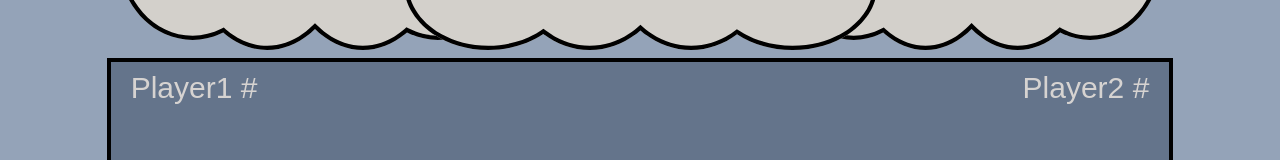
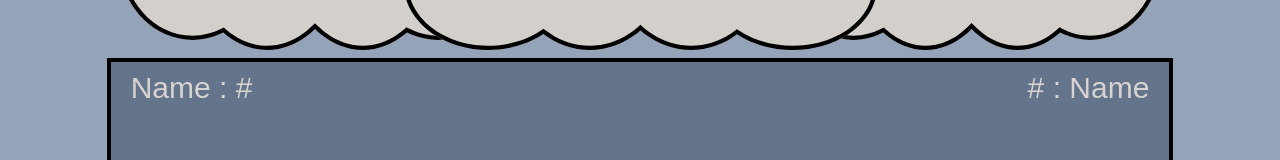
Before and after one commit to fahsanu/Netcentric-RainyWords, a Next.js app in the folder client/: page /gamePage in a window 1280 px wide. Shown: the part 220-380 px from the top of the page. Built offline with nearby package versions, Linux system fonts and the light colour scheme; a web font is replaced by a local one.

Commit message:
change waiting page to match page

```diff
--- a/client/src/app/gamePage/page.tsx
+++ b/client/src/app/gamePage/page.tsx
@@ -15,10 +15,10 @@ export default function gamePage() {
       <div className="w-full h-screen flex justify-center">
         <div className="relative justify-self-center w-10/12 h-2/4 bg-slate-500 border-4 border-black pt-10">
           <h1 className="absolute text-stone-300 text-3xl top-2 left-5">
-            Player1 #
+            Name : #
           </h1>
           <h1 className="absolute text-stone-300 text-3xl top-2 right-5">
-            Player2 #
+            # : Name
           </h1>
         </div>
         <div className="absolute justify-center bottom-96">
--- a/client/src/app/matchPage/page.tsx
+++ b/client/src/app/matchPage/page.tsx
@@ -1,9 +1,9 @@
 import React from "react";
 
-export default function WaitingPage() {
+export default function MatchPage() {
   return (
-    <div className="min-h-screen flex flex-col items-center justify-center bg-slate-400">
-      <h1 className="text-9xl font-bold pt-20 tracking-tighter pb-32 font-outline-2 top-28 text-center text-stone-300">
+    <div className="h-screen flex flex-col items-center justify-center bg-slate-400">
+      <h1 className="text-9xl font-bold pt-20 tracking-tighter pb-32 font-outline-4 top-28 text-center text-stone-300">
         RainyWords
       </h1>
       <div className="w-40 h-40 rounded-full border-t-4 border-r-4 border-b-4 border-gray-800 animate-spin"></div>
--- a/package.json
+++ b/package.json
@@ -1,7 +1,9 @@
 {
   "dependencies": {
     "axios": "^1.5.1",
+    "jsonwebtoken": "^9.0.2",
     "next": "^13.5.5",
+    "nodemailer": "^6.9.6",
     "react-confetti": "^6.1.0",
     "socket.io": "^4.7.2"
   }
```
Also changed, not shown: 1 other file (tests, documents, lock files or other folders).
